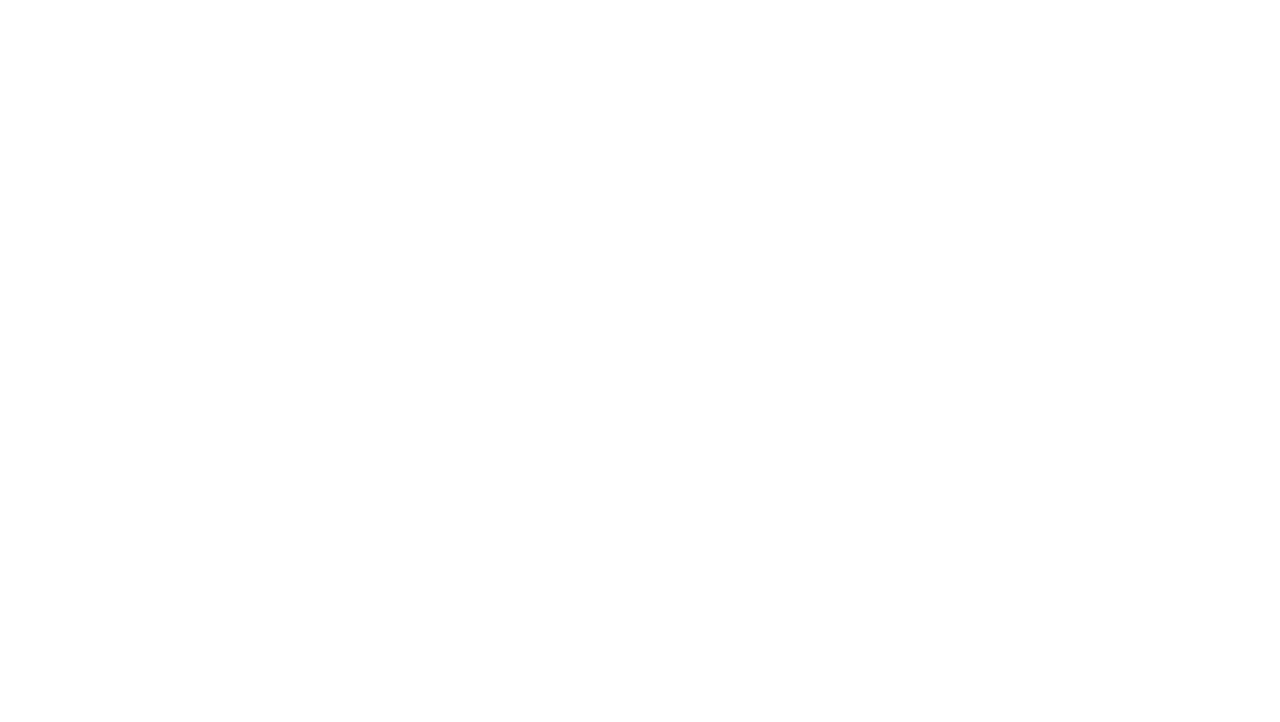
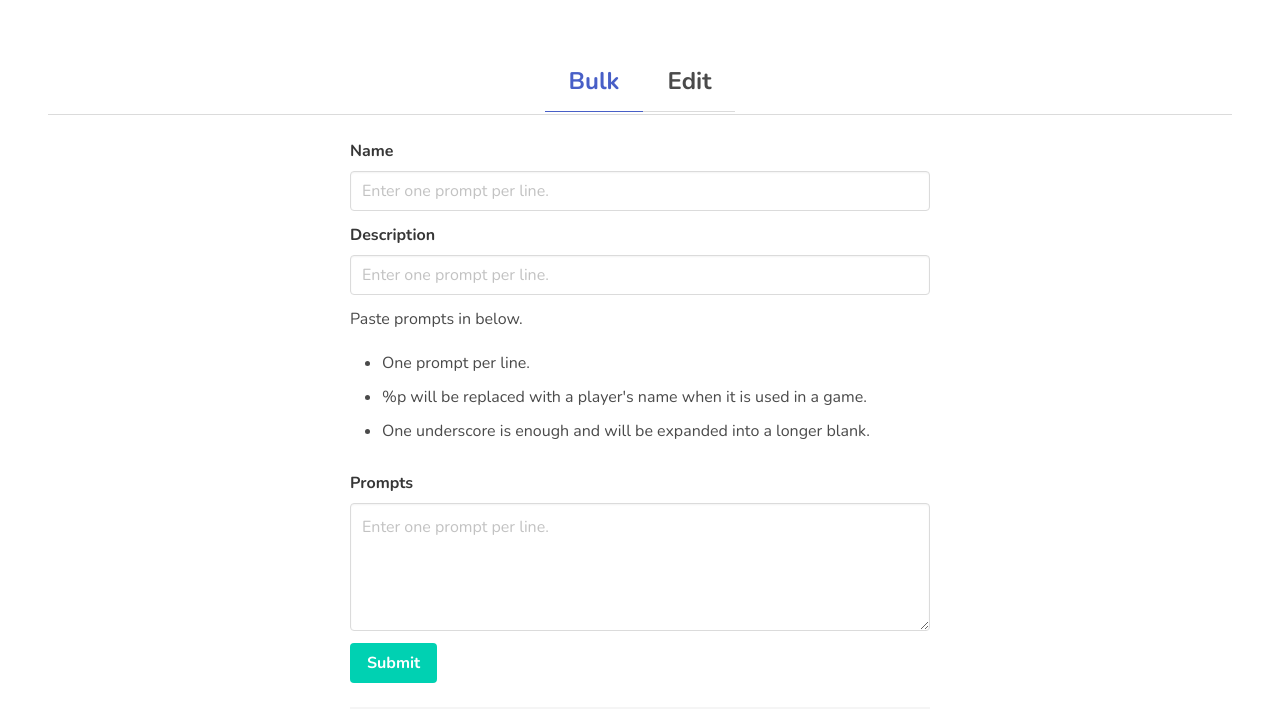
Before and after one commit to pricecomstock/project-appleseed, a React (Create React App) app: page /customprompts in a window 1280 px wide. Shown: the top 722 px of the page. Built offline with nearby package versions, Linux system fonts and the light colour scheme; the HTML template or start-up script is replaced by a standard one.

Commit message:
:construction: edit screen can now display prompts from custom set

```diff
--- a/src/App.js
+++ b/src/App.js
@@ -6,7 +6,7 @@ import "./appleseed.scss";
 import Home from "./components/pages/Home";
 import HostView from "./components/pages/HostView";
 import PlayerView from "./components/pages/PlayerView";
-import UploadPrompts from "./components/pages/UploadPrompts";
+import CustomPrompts from "./components/pages/CustomPromptsView";
 
 function App() {
   return (
@@ -18,7 +18,7 @@ function App() {
 
           <Route exact path="/host/:code" component={HostView}></Route>
           <Route exact path="/play/:code" component={PlayerView}></Route>
-          <Route path="/uploadprompts" component={UploadPrompts}></Route>
+          <Route path="/customprompts" component={CustomPrompts}></Route>
         </Switch>
       </div>
     </Router>
--- a/src/axios-backend.js
+++ b/src/axios-backend.js
@@ -7,8 +7,13 @@ if (process.env.NODE_ENV === "development") {
   baseURL = "http://localhost:4001/api";
 }
 
-const instance = axios.create({
+const api = axios.create({
   baseURL: baseURL,
 });
 
-export default instance;
+// api.interceptors.request.use((req) => {
+//   console.log("API Request: ", req);
+//   return req;
+// });
+
+export default api;
--- /dev/null
+++ b/src/components/customPrompts/EditCustomSet.jsx
@@ -0,0 +1,72 @@
+import React, { Component } from "react";
+import axios from "../../axios-backend";
+
+export default class EditCustomSet extends Component {
+  state = {
+    customSetCode: "",
+    prompts: [],
+  };
+
+  loadCustomSet = () => {
+    // axios
+    //   .post("/createroom")
+    //   .then((res) => {
+    //     console.log(res);
+    //     localStorage.setItem(`${res.data.code}_adminKey`, res.data.adminKey);
+    //     // this.props.history.push(`/host/${res.data.code}`);
+    //   })
+    //   .catch((err) => {
+    //     console.error(err);
+    //   });
+    axios
+      .get(`loadcustomsetforediting/${this.state.customSetCode}`)
+      .then((res) => {
+        console.log(res.data);
+        this.setState({ prompts: res.data.prompts });
+      })
+      .catch((err) => console.error(err));
+  };
+
+  render() {
+    return (
+      <div className="container">
+        {this.state.prompts.length === 0 && (
+          <div
+            className="field has-addons is-grouped-centered"
+            onKeyPress={(e) => {
+              if (e.key === "Enter") {
+                this.loadCustomSet();
+              }
+            }}
+          >
+            <div className="control is-expanded">
+              <input
+                className="input is-large is-uppercase"
+                type="text"
+                placeholder="AAAA-AAAA-AAAA-AAAA"
+                value={this.state.enteredCode}
+                onChange={(e) => {
+                  this.setState({
+                    customSetCode: e.target.value.substring(0, 25), // TODO idk account for hyphens probably
+                  });
+                }}
+              />
+            </div>
+            <div className="control">
+              <button
+                className="button is-large is-primary"
+                onClick={this.loadCustomSet}
+              >
+                Load Custom Set
+              </button>
+            </div>
+          </div>
+        )}
+        {this.state.prompts.length > 0 &&
+          this.state.prompts.map((prompt, index) => {
+            return <p key={index}>{prompt}</p>;
+          })}
+      </div>
+    );
+  }
+}
--- /dev/null
+++ b/src/components/pages/CustomPromptsView.jsx
@@ -0,0 +1,45 @@
+import React, { Component } from "react";
+import UploadPrompts from "../customPrompts/UploadPrompts";
+import EditCustomSet from "../customPrompts/EditCustomSet";
+import classNames from "classnames";
+
+const modes = {
+  BULKUPLOAD: "bulk",
+  EDIT: "edit",
+};
+
+export default class CustomPrompts extends Component {
+  state = {
+    mode: modes.BULKUPLOAD,
+  };
+  render() {
+    return (
+      <div>
+        <div className="tabs is-centered is-large">
+          <ul>
+            <li
+              className={classNames({
+                "is-active": this.state.mode === modes.BULKUPLOAD,
+              })}
+              onClick={() => this.setState({ mode: modes.BULKUPLOAD })}
+            >
+              <a>Bulk</a>
+            </li>
+            <li
+              className={classNames({
+                "is-active": this.state.mode === modes.EDIT,
+              })}
+              onClick={() => this.setState({ mode: modes.EDIT })}
+            >
+              <a>Edit</a>
+            </li>
+          </ul>
+        </div>
+        {this.state.mode === modes.BULKUPLOAD && (
+          <UploadPrompts></UploadPrompts>
+        )}
+        {this.state.mode === modes.EDIT && <EditCustomSet></EditCustomSet>}
+      </div>
+    );
+  }
+}
--- a/src/components/pages/Home.jsx
+++ b/src/components/pages/Home.jsx
@@ -1,5 +1,6 @@
 import React, { Component } from "react";
 import axios from "../../axios-backend";
+import { Link } from "react-router-dom";
 
 export default class Home extends Component {
   state = { enteredCode: "" };
@@ -101,7 +102,7 @@ export default class Home extends Component {
               </button>
             </div>
             <hr />
-            Or <a href="/uploadprompts">create your own set of prompts!</a>
+            Or <Link to="/customprompts">create your own set of prompts!</Link>
           </div>
         </div>
       </div>
```
Also changed, not shown: src/components/customPrompts/UploadPrompts.jsx (renamed from src/components/pages/UploadPrompts.jsx), 1 other file (tests, documents, lock files or other folders).
